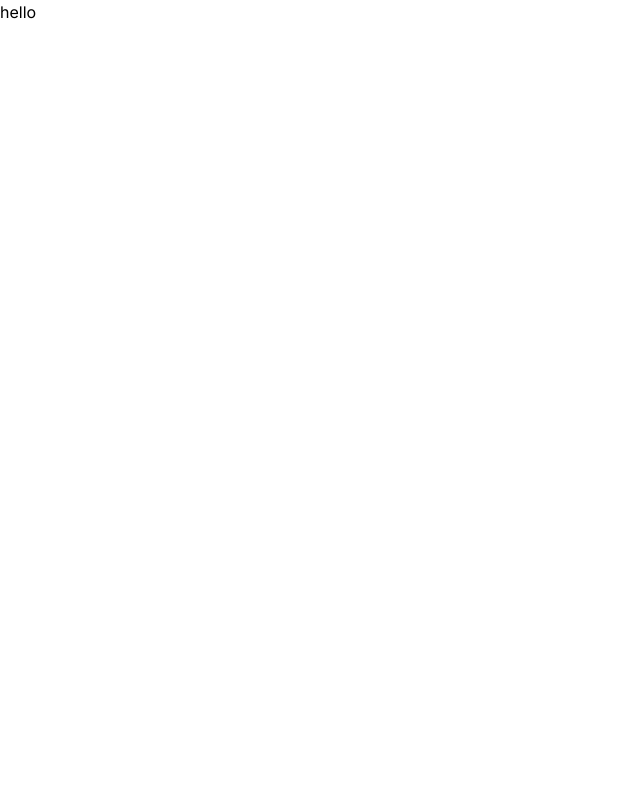
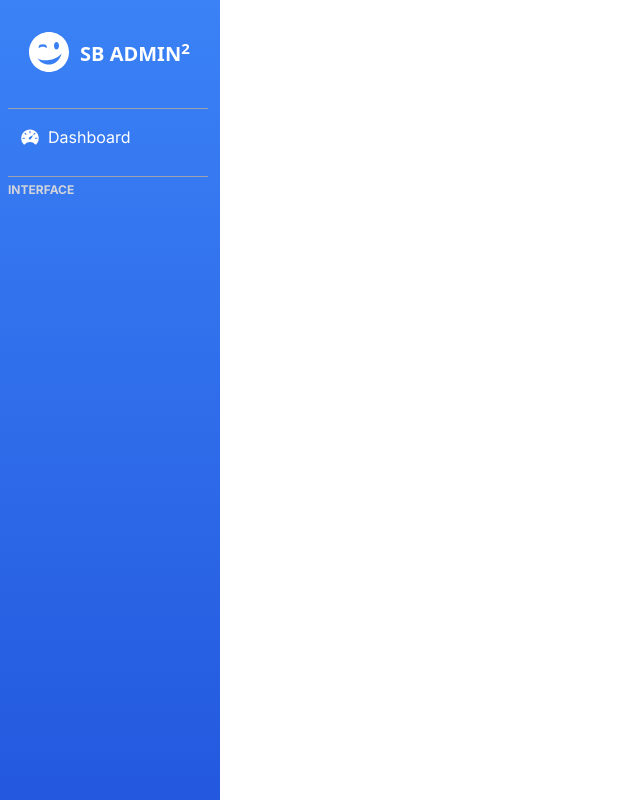
Before and after one commit to Mihishani/Dashboard_FrontEnd, a Next.js app: page / in a window 1280 px wide. Shown: the top 800 px of the page, without its empty margins (0-640 px from the left). Built offline with nearby package versions, Linux system fonts and the light colour scheme.

Commit message:
Create Side NavBar

```diff
--- a/src/app/globals.css
+++ b/src/app/globals.css
@@ -1,3 +1,11 @@
+
+
 @tailwind base;
 @tailwind components;
 @tailwind utilities;
+
+.icon{
+    height: 40px;
+    width: 50px;
+    color: white;
+}
--- a/src/app/layout.tsx
+++ b/src/app/layout.tsx
@@ -1,6 +1,9 @@
 import type { Metadata } from "next";
 import { Inter } from "next/font/google";
 import "./globals.css";
+import HeaderTop from "@/components/HeaderTop";
+
+
 
 const inter = Inter({ subsets: ["latin"] });
 
@@ -11,12 +14,15 @@ export const metadata: Metadata = {
 
 export default function RootLayout({
   children,
-}: Readonly<{
+}: {
   children: React.ReactNode;
-}>) {
+}) {
   return (
     <html lang="en">
-      <body className={inter.className}>{children}</body>
+      <body className={inter.className}>
+      <HeaderTop/>
+      {children}
+      </body>
     </html>
   );
 }
--- a/src/components/HeaderTop.tsx
+++ b/src/components/HeaderTop.tsx
@@ -1,8 +1,33 @@
 import React from "react";
+import { ImWink2 } from "react-icons/im";
+import { IoIosSpeedometer } from "react-icons/io";
+
 
 const HeaderTop = ()=>{
+    // @ts-ignore
     return(
-        <div>HeaderTop</div>
+        <div>
+            <div className={'flex-wrap items-center justify-center bg-gradient-to-b from-blue-500 to-blue-700 h-[1000px] w-[220px] '}>
+                <ImWink2 className={'icon relative left-6 top-8'}/>
+                <div className={"SBAdmin text-xl font-sans  font-bold text-white relative top-0 left-[80px]"}>SB ADMIN<sup>2</sup></div>
+
+                <hr className={"sidebar-divider my-0 border-gray-400 visible h-0 box-content relative top-[40px] left-2 w-[200px]"}/>
+                <li className="nav-item flex">
+                    <a className="nav-link" href="">
+                        <IoIosSpeedometer className={'icon1 text-white relative h-10 w-5 top-12 left-5'}/>
+                        <span className={'text-white text-l relative top-4 left-12'}>Dashboard</span></a>
+                </li>
+
+                <hr className={"sidebar-divider my-0 border-gray-400 visible h-0 box-content relative top-[43px] left-2 w-[200px]"}/>
+
+                <div className={"sidebar-heading text-gray-300 text-xs font-bold relative top-12 left-2"}>
+                    INTERFACE
+                </div>
+
+            </div>
+
+
+        </div>
     )
 }
 export default HeaderTop;
```
Also changed, not shown: package.json (+8 -4 lines), 1 other file (tests, documents, lock files or other folders).
